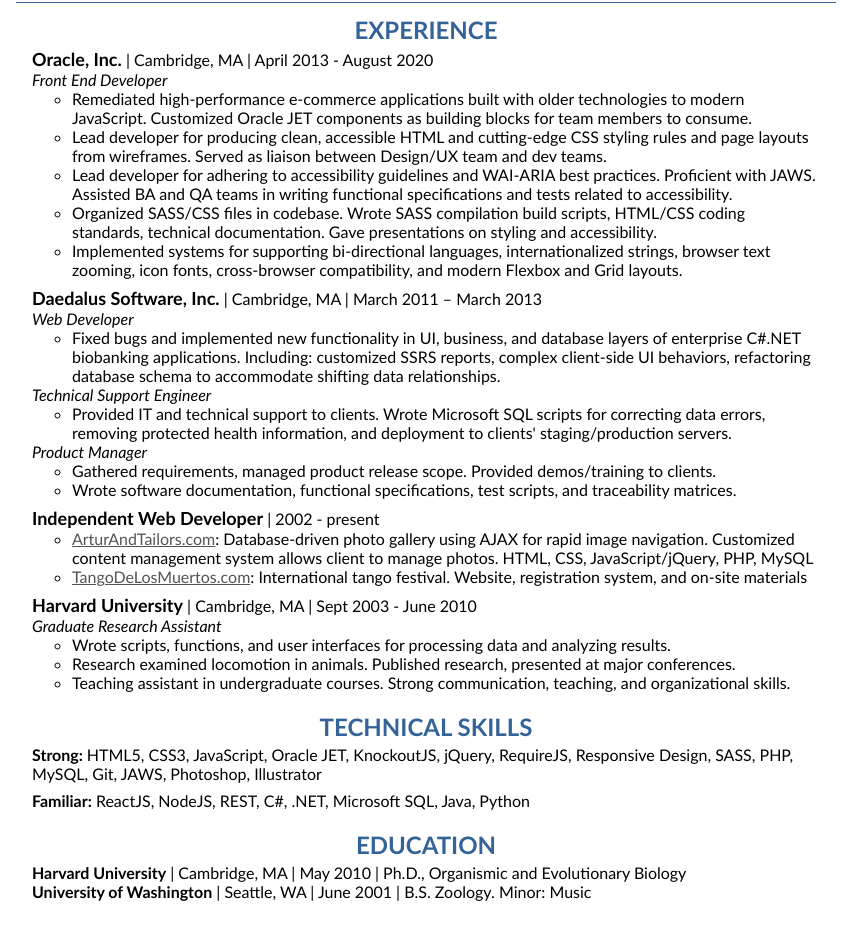
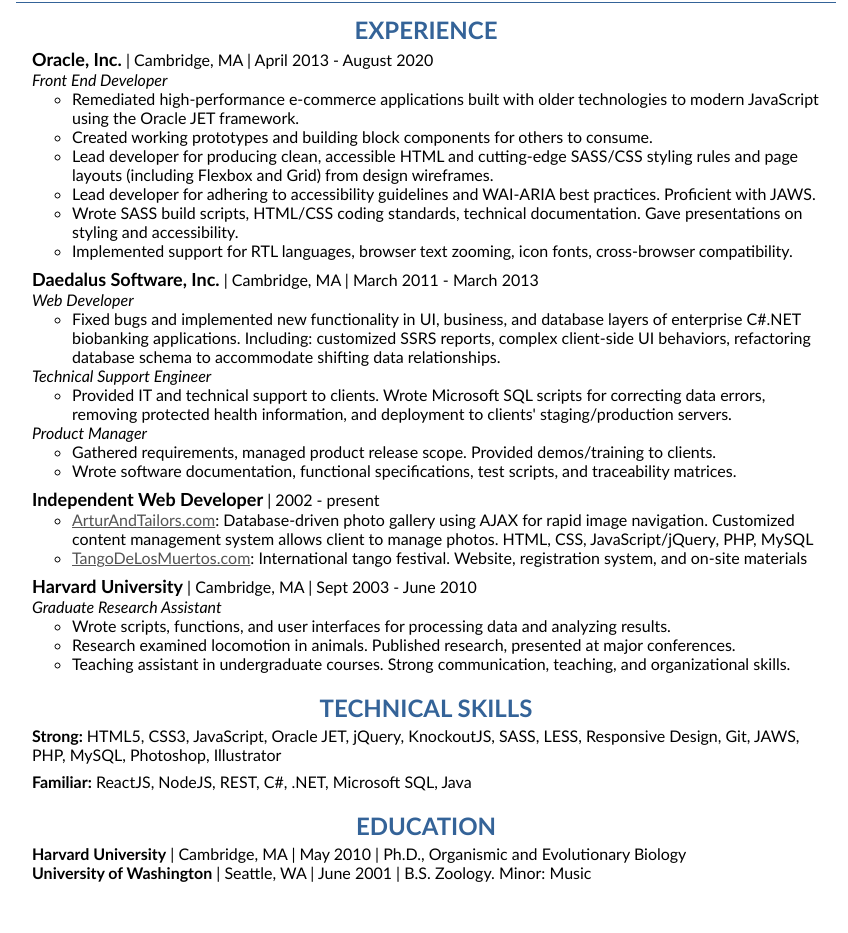
Before and after one commit to soyelmoreno/my-resume, a React (Vite) app: page / in a window 1280 px wide. Shown: the part 160-1093 px from the top of the page, without its empty margins (214-1062 px from the left). Built offline with nearby package versions, Linux system fonts and the light colour scheme.

Commit message:
- Add EducationList component - Tweak wording of summary and tasks at Oracle - Rearrange skills

```diff
--- a/src/App.js
+++ b/src/App.js
@@ -1,5 +1,5 @@
 import React from 'react';
-import {render} from 'react-dom';
+import ReactDOM from 'react-dom';
 import Contact from './Contact';
 import users from './users.json';
 
@@ -33,23 +33,6 @@
     </li>
   ));
   return <ul className="jobs">{jobItems}</ul>;
-}
-
-function SkillList(props) {
-  const strongItems = props.skills.strong.join(', ');
-  const familiarItems = props.skills.familiar.join(', ');
-  return (
-    <ul className="jobs">
-      <React.Fragment>
-        <li className="job">
-          <strong>Strong: </strong> {strongItems}
-        </li>
-        <li className="job">
-          <strong>Familiar:</strong> {familiarItems}
-        </li>
-      </React.Fragment>
-    </ul>
-  );
 }
 
 function RoleList(props) {
@@ -87,6 +70,40 @@
   return <ul className="tasks">{taskItems}</ul>;
 }
 
+function SkillList(props) {
+  const strongItems = props.skills.strong.join(', ');
+  const familiarItems = props.skills.familiar.join(', ');
+  return (
+    <ul className="jobs">
+      <React.Fragment>
+        <li className="job">
+          <strong>Strong: </strong> {strongItems}
+        </li>
+        <li className="job">
+          <strong>Familiar:</strong> {familiarItems}
+        </li>
+      </React.Fragment>
+    </ul>
+  );
+}
+
+function EducationList(props) {
+  const items = props.education.map((item) => {
+    return (
+      <li key={item.id}>
+        <strong>{item.school}</strong>
+        {' | '}
+        {item.location}
+        {' | '}
+        {item.graduation}
+        {' | '}
+        {item.description}
+      </li>
+    );
+  });
+  return <ul className="jobs">{items}</ul>;
+}
+
 // Put it all together
 const App = () => {
   return (
@@ -108,19 +125,10 @@
 
       <section>
         <h2>Education</h2>
-        <ul className="jobs">
-          <li>
-            <strong>Harvard University</strong> | Cambridge, MA | May 2010 |
-            Ph.D., Organismic and Evolutionary Biology
-          </li>
-          <li>
-            <strong>University of Washington</strong> | Seattle, WA | June 2001
-            | B.S. Zoology. Minor: Music
-          </li>
-        </ul>
+        <EducationList education={userObj.education} />
       </section>
     </div>
   );
 };
 
-render(React.createElement(App), document.getElementById('root'));
+ReactDOM.render(<App />, document.getElementById('root'));
--- a/src/users.json
+++ b/src/users.json
@@ -16,7 +16,8 @@
       "sub": "rd",
       "tag": "sup"
     },
-    "summary": "Versatile software engineer with a passion for building effective tools and applications. My 9+ years of industry experience has equipped me with strong technical skills, and skills from my academic background set me apart from other engineers. Seeking a challenging position to learn new technologies and solve complex problems.",
+    "summary1": "Versatile software engineer with a passion for building effective tools and applications. My 9+ years of industry experience has equipped me with strong technical skills, and skills from my academic background set me apart from other engineers. Seeking a challenging position to learn new technologies and solve complex problems.",
+    "summary": "Versatile software engineer with a passion for building effective tools. My 9+ years of industry experience has equipped me with strong technical skills, and skills from my academic background set me apart from others. Seeking a rewarding Front End Engineer position building beautiful UIs using modern web technologies.",
     "jobsimple": "Front End Developer",
     "jobs": [
       {
@@ -26,12 +27,20 @@
         "roles": [
           {
             "title": "Front End Developer",
-            "tasks": [
+            "tasks1": [
               "Remediated high-performance e-commerce applications built with older technologies to modern JavaScript. Customized Oracle JET components as building blocks for team members to consume.",
               "Lead developer for producing clean, accessible HTML and cutting-edge CSS styling rules and page layouts from wireframes. Served as liaison between Design/UX team and dev teams.",
               "Lead developer for adhering to accessibility guidelines and WAI-ARIA best practices. Proficient with JAWS. Assisted BA and QA teams in writing functional specifications and tests related to accessibility.",
               "Organized SASS/CSS files in codebase. Wrote SASS compilation build scripts, HTML/CSS coding standards, technical documentation. Gave presentations on styling and accessibility.",
               "Implemented systems for supporting bi-directional languages, internationalized strings, browser text zooming, icon fonts, cross-browser compatibility, and modern Flexbox and Grid layouts."
+            ],
+            "tasks": [
+              "Remediated high-performance e-commerce applications built with older technologies to modern JavaScript using the Oracle JET framework.",
+              "Created working prototypes and building block components for others to consume.",
+              "Lead developer for producing clean, accessible HTML and cutting-edge SASS/CSS styling rules and page layouts (including Flexbox and Grid) from design wireframes.",
+              "Lead developer for adhering to accessibility guidelines and WAI-ARIA best practices. Proficient with JAWS.",
+              "Wrote SASS build scripts, HTML/CSS coding standards, technical documentation. Gave presentations on styling and accessibility.",
+              "Implemented support for RTL languages, browser text zooming, icon fonts, cross-browser compatibility."
             ]
           }
         ]
@@ -39,7 +48,7 @@
       {
         "company": "Daedalus Software, Inc.",
         "city": "Cambridge, MA",
-        "dates": "March 2011 – March 2013",
+        "dates": "March 2011 - March 2013",
         "roles": [
           {
             "title": "Web Developer",
@@ -114,15 +123,15 @@
         "CSS3",
         "JavaScript",
         "Oracle JET",
+        "jQuery",
         "KnockoutJS",
-        "jQuery",
-        "RequireJS",
+        "SASS",
+        "LESS",
         "Responsive Design",
-        "SASS",
+        "Git",
+        "JAWS",
         "PHP",
         "MySQL",
-        "Git",
-        "JAWS",
         "Photoshop",
         "Illustrator"
       ],
@@ -133,13 +142,17 @@
         "C#",
         ".NET",
         "Microsoft SQL",
-        "Java",
-        "Python"
+        "Java"
       ],
       "other": [
+        "Python",
+        "Jest",
+        "Jasmine",
+        "Gulp",
+        "Grunt",
+        "RequireJS",
         "ES6",
         "AJAX",
-        "LESS",
         "Bootstrap",
         "SVN",
         "Bash",
@@ -151,7 +164,23 @@
         "VBA",
         "Assembly"
       ]
-    }
+    },
+    "education": [
+      {
+        "id": 1,
+        "school": "Harvard University",
+        "location": "Cambridge, MA",
+        "graduation": "May 2010",
+        "description": "Ph.D., Organismic and Evolutionary Biology"
+      },
+      {
+        "id": 2,
+        "school": "University of Washington",
+        "location": "Seattle, WA",
+        "graduation": "June 2001",
+        "description": "B.S. Zoology. Minor: Music"
+      }
+    ]
   },
 
   "superuser": {
```
